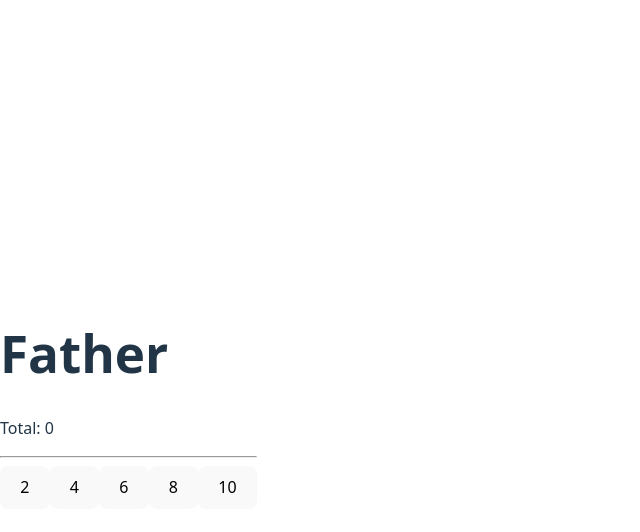
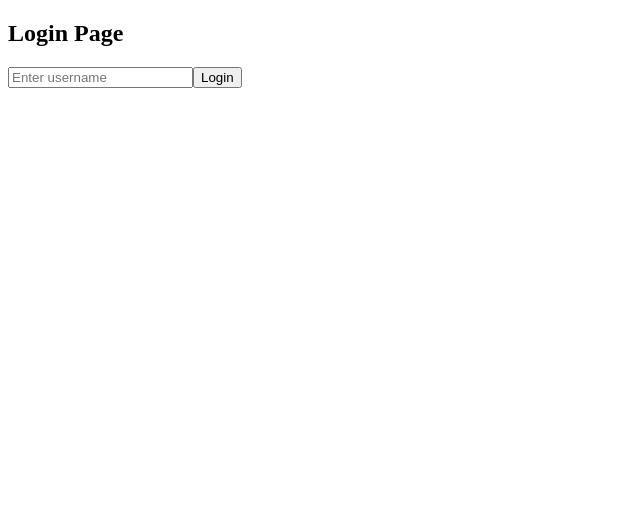
Before and after one commit to narrowings/Homeworks, a React (Vite) app: page /login in a window 1280 px wide. Shown: the top 532 px of the page, without its empty margins (0-640 px from the left). Built offline with nearby package versions, Linux system fonts and the light colour scheme.

Commit message:
challenge#6

```diff
--- a/package.json
+++ b/package.json
@@ -11,7 +11,8 @@
   },
   "dependencies": {
     "react": "^19.1.1",
-    "react-dom": "^19.1.1"
+    "react-dom": "^19.1.1",
+    "react-router-dom": "^7.8.2"
   },
   "devDependencies": {
     "@eslint/js": "^9.33.0",
--- a/src/App.jsx
+++ b/src/App.jsx
@@ -1,12 +1,33 @@
-import './App.css'
+import { BrowserRouter, Routes, Route } from "react-router-dom";
+import { AuthProvider } from "./AuthContext";
 
-const App = () => {
-  return(
-    <>
-      <h1> HOLA Mundo!! </h1>
-      <h1> Bienvenido </h1>
-    </>
-  )
+import Home from "./home";
+import LoginPage from "./login";
+import Dashboard from "./dashboard";
+import PrivateRoute from "./privateRoutes";
+
+function App() {
+  return (
+    <AuthProvider>
+      <BrowserRouter>
+        <Routes>
+          {/* Rutas públicas */}
+          <Route path="/" element={<Home />} />
+          <Route path="/login" element={<LoginPage />} />
+
+          {/* Ruta privada */}
+          <Route
+            path="/dashboard"
+            element={
+              <PrivateRoute>
+                <Dashboard />
+              </PrivateRoute>
+            }
+          />
+        </Routes>
+      </BrowserRouter>
+    </AuthProvider>
+  );
 }
 
-export default App
+export default App;
--- /dev/null
+++ b/src/AuthContext.jsx
@@ -0,0 +1,21 @@
+import { createContext, useState } from "react";
+
+export const AuthContext = createContext();
+
+export const AuthProvider = ({ children }) => {
+  const [user, setUser] = useState(null);
+
+  const login = (username) => {
+    setUser({ name: username });
+  };
+
+  const logout = () => {
+    setUser(null);
+  };
+
+  return (
+    <AuthContext.Provider value={{ user, login, logout }}>
+      {children}
+    </AuthContext.Provider>
+  );
+};
--- /dev/null
+++ b/src/dashboard.jsx
@@ -0,0 +1,16 @@
+import { useContext } from "react";
+import { AuthContext } from "./AuthContext";
+
+const Dashboard = () => {
+  const { user, logout } = useContext(AuthContext);
+
+  return (
+    <div>
+      <h2>Dashboard</h2>
+      <p>Welcome, {user?.name}!</p>
+      <button onClick={logout}>Logout</button>
+    </div>
+  );
+};
+
+export default Dashboard;
--- a/src/father.jsx
+++ /dev/null
@@ -1,28 +0,0 @@
-import React, { useState, useCallback } from 'react';
-import { Son } from './son';
-
-export const Father = () => {
-  const list = [2, 4, 6, 8, 10];
-  const [valor, setValor] = useState(0);
-
-  // useCallback evita que la función cambie en cada render
-  const increment = useCallback((num) => {
-    setValor((prev) => prev + num);
-  }, []);
-
-  return (
-    <div>
-      <h1>Father</h1>
-      <p>Total: {valor}</p>
-      <hr />
-
-      {list.map((n, idx) => (
-        <Son
-          key={idx}
-          numero={n}
-          increment={increment}
-        />
-      ))}
-    </div>
-  );
-};
--- /dev/null
+++ b/src/home.jsx
@@ -0,0 +1,5 @@
+const Home = () => {
+  return <h2>Home Page (Public)</h2>;
+};
+
+export default Home;
--- /dev/null
+++ b/src/login.jsx
@@ -0,0 +1,29 @@
+import { useState, useContext } from "react";
+import { useNavigate } from "react-router-dom";
+import { AuthContext } from "./AuthContext";
+
+const LoginPage = () => {
+  const [username, setUsername] = useState("");
+  const { login } = useContext(AuthContext);
+  const navigate = useNavigate();
+
+  const handleLogin = () => {
+    login(username);
+    navigate("/dashboard");
+  };
+
+  return (
+    <div>
+      <h2>Login Page</h2>
+      <input
+        type="text"
+        placeholder="Enter username"
+        value={username}
+        onChange={(e) => setUsername(e.target.value)}
+      />
+      <button onClick={handleLogin}>Login</button>
+    </div>
+  );
+};
+
+export default LoginPage;
--- a/src/main.jsx
+++ b/src/main.jsx
@@ -1,11 +1,9 @@
-import { StrictMode } from 'react'
-import { createRoot } from 'react-dom/client'
-import './index.css'
-import { Father } from './father'
+import React from "react";
+import ReactDOM from "react-dom/client";
+import App from "./App";
 
-
-createRoot(document.getElementById('root')).render(
-  <StrictMode>
-    <Father />
-  </StrictMode>,
-)
+ReactDOM.createRoot(document.getElementById("root")).render(
+  <React.StrictMode>
+    <App />
+  </React.StrictMode>
+);
--- /dev/null
+++ b/src/privateRoutes.jsx
@@ -0,0 +1,11 @@
+import { useContext } from "react";
+import { Navigate } from "react-router-dom";
+import { AuthContext } from "./AuthContext";
+
+const PrivateRoute = ({ children }) => {
+  const { user } = useContext(AuthContext);
+
+  return user ? children : <Navigate to="/login" />;
+};
+
+export default PrivateRoute;
--- a/src/son.jsx
+++ /dev/null
@@ -1,14 +0,0 @@
-import React from 'react';
-
-export const Son = React.memo(({ numero, increment }) => {
-  console.log("Child rendered:", numero);
-
-  return (
-    <button
-      className="btn btn-primary mr-3"
-      onClick={() => increment(numero)}
-    >
-      {numero}
-    </button>
-  );
-});
```
Also changed, not shown: 1 other file (tests, documents, lock files or other folders).
